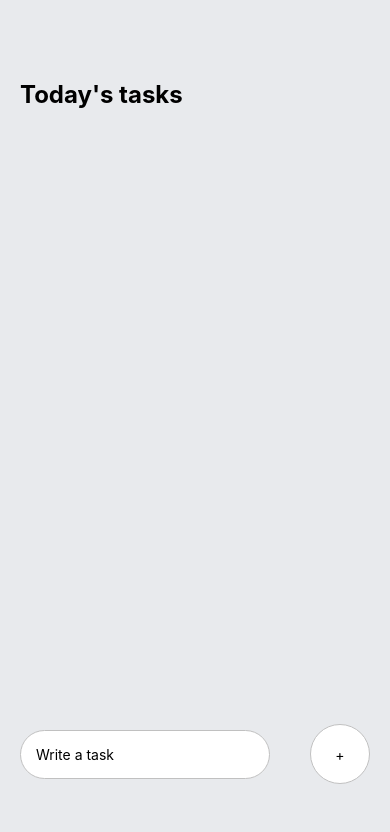
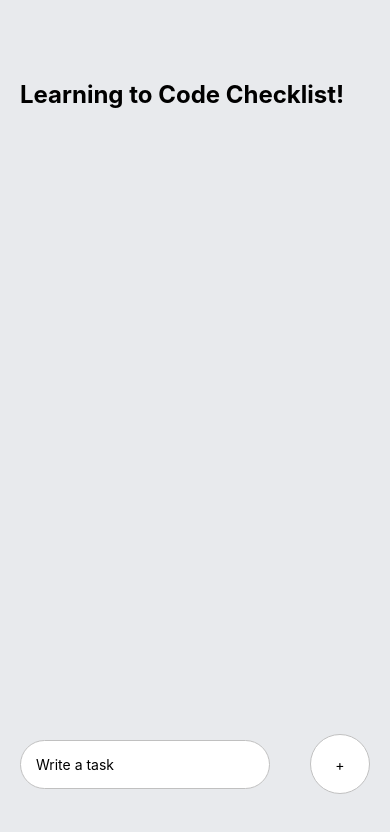
Before and after one commit to smccoy709/proglanguageapp, a React Native app: screen / in a window 390 px wide. Shown: the top 832 px of the page. Built offline with nearby package versions, Linux system fonts and the light colour scheme.

Commit message:
Add files via upload

```diff
--- a/App.js
+++ b/App.js
@@ -33,33 +33,31 @@ export default function App() {
       {/* Added this scroll view to enable scrolling when list gets longer than the page */}
       <ScrollView
         contentContainerStyle={{
-          flexGrow: 1
+          flexGrow: 1,
         }}
         keyboardShouldPersistTaps='handled'
       >
 
       {/* Today's Tasks */}
       <View style={styles.tasksWrapper}>
-        <Text style={styles.sectionTitle}>Today's tasks</Text>
+        <Text style={styles.sectionTitle}>Learning to Code Checklist!</Text>
         <View style={styles.items}>
           {/* This is where the tasks will go! */}
           {
             taskItems.map((item, index) => {
               return (
                 <TouchableOpacity key={index}  onPress={() => completeTask(index)}>
-                  <Task text={item} />
+                  <TaskItem text={item} />
                 </TouchableOpacity>
               )
             })
           }
         </View>
       </View>
+              {/* Write a task */}
+        {/* Uses a keyboard avoiding view which ensures the keyboard does not cover the items on screen */}
 
-      </ScrollView>
-
-      {/* Write a task */}
-      {/* Uses a keyboard avoiding view which ensures the keyboard does not cover the items on screen */}
-      <KeyboardAvoidingView
+        <KeyboardAvoidingView
         behavior={Platform.OS === "ios" ? "padding" : "height"}
         style={styles.writeTaskWrapper}
       >
@@ -70,7 +68,7 @@ export default function App() {
           </View>
         </TouchableOpacity>
       </KeyboardAvoidingView>
-
+      </ScrollView>
     </View>
   );
 }
@@ -93,7 +91,7 @@ const styles = StyleSheet.create({
   },
   writeTaskWrapper: {
     position: 'absolute',
-    bottom: 60,
+    bottom: 50,
     width: '100%',
     flexDirection: 'row',
     justifyContent: 'space-around',
```
